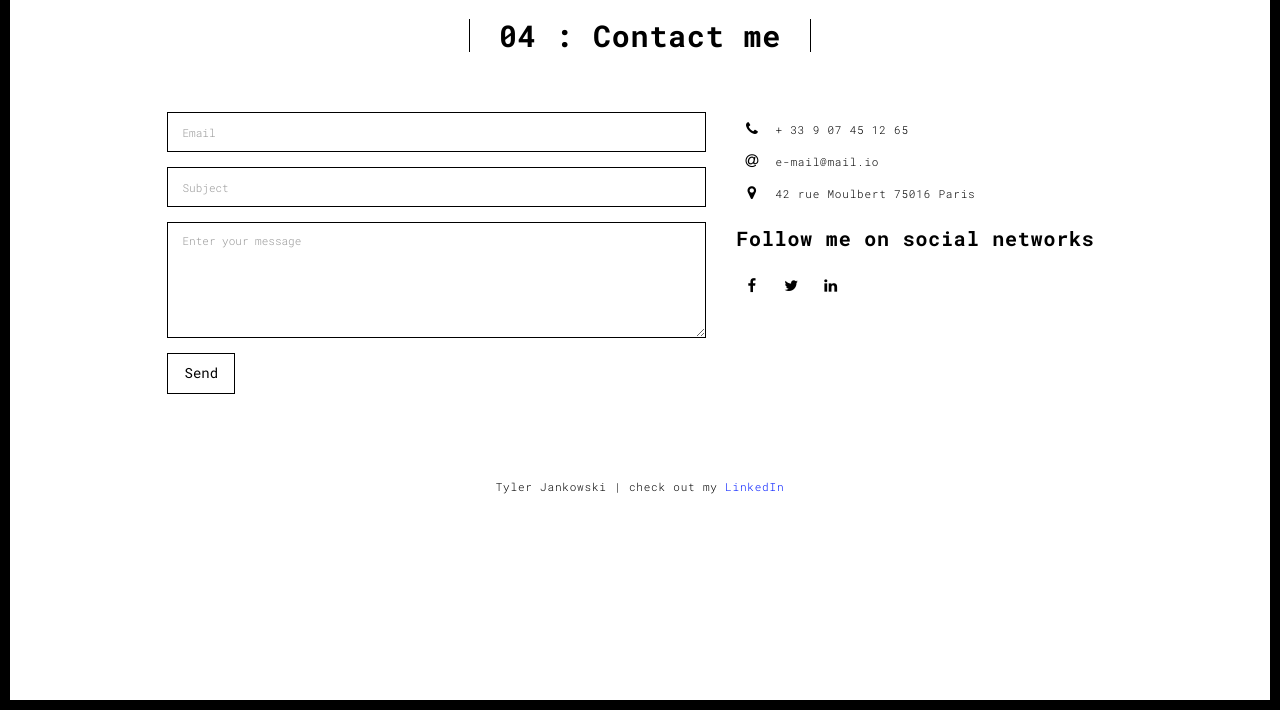
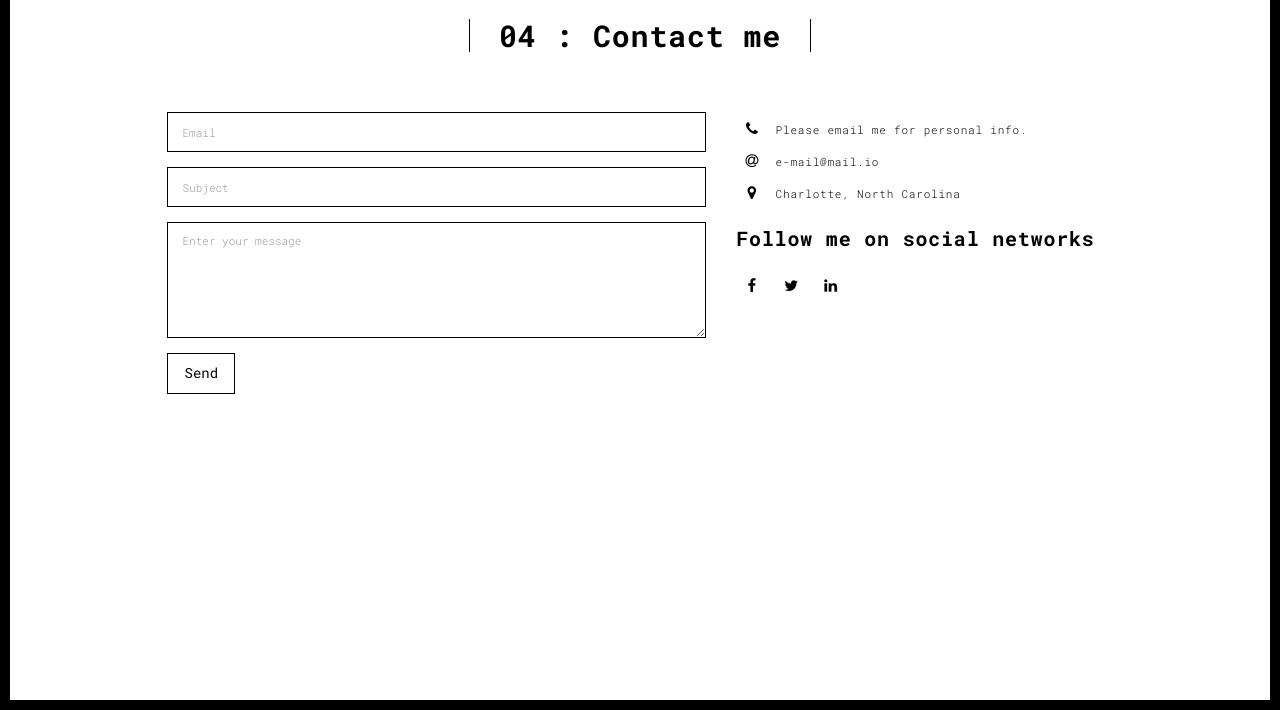
Before and after one commit to TJank/my-portfolio-astronaut, a Flask app: page /contact in a window 1280 px wide. Shown: the part 90-800 px from the top of the page. Run offline with Flask 2, Linux system fonts and the light colour scheme; some libraries are stand-ins or nearby versions.

Commit message:
added contact info & fixed links

```diff
--- a/templates/contact.html
+++ b/templates/contact.html
@@ -8,8 +8,6 @@
   <meta content="description" name="description">
   <meta name="google" content="notranslate" />
   <meta content="Mashup templates have been developped by Orson.io team" name="author">
-
-  <!-- Disable tap highlight on IE -->
   <meta name="msapplication-tap-highlight" content="no">
 
   <link rel="apple-touch-icon" sizes="180x180" href="../static/assets/apple-icon-180x180.png">
@@ -79,7 +77,7 @@
                           <span class="fa-icon">
                             <i class="fa fa-phone" aria-hidden="true"></i>
                           </span>
-                          + 33 9 07 45 12 65
+                          Please email me for personal info.
                         </li>
                         <li>
                           <span class="fa-icon">
@@ -91,17 +89,17 @@
                           <span class="fa-icon">
                             <i class="fa fa fa-map-marker" aria-hidden="true"></i>
                           </span>
-                          42 rue Moulbert 75016 Paris
+                          Charlotte, North Carolina
                         </li>
                       </ul>
                       <h3>Follow me on social networks</h3>
-                      <a href="http://www.facebook.com" title="" class="fa-icon">
+                      <a href="#" title="" class="fa-icon">
                         <i class="fa fa-facebook"></i>
                       </a>
-                      <a href="http://www.twitter.com" title="" class="fa-icon">
+                      <a href="#" title="" class="fa-icon">
                         <i class="fa fa-twitter"></i>
                       </a>
-                      <a href="http://www.linkedin.com" title="" class="fa-icon">
+                      <a href="https://www.linkedin.com/in/tylerjjankowski" title="" class="fa-icon">
                         <i class="fa fa-linkedin"></i>
                       </a>
 
@@ -122,7 +120,7 @@
   <div class="container">
     <div class="row">
       <div class="col-xs-12">
-        <p>Tyler Jankowski | check out my  <a href="https://www.linkedin.com/in/tylerjjankowski">LinkedIn</a></p>
+
       </div>
     </div>
   </div>
```
